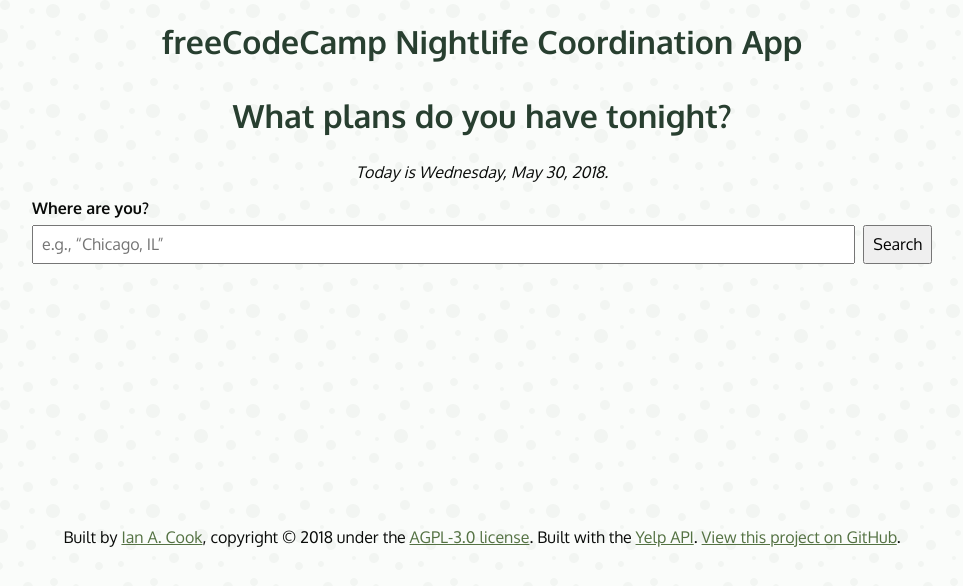
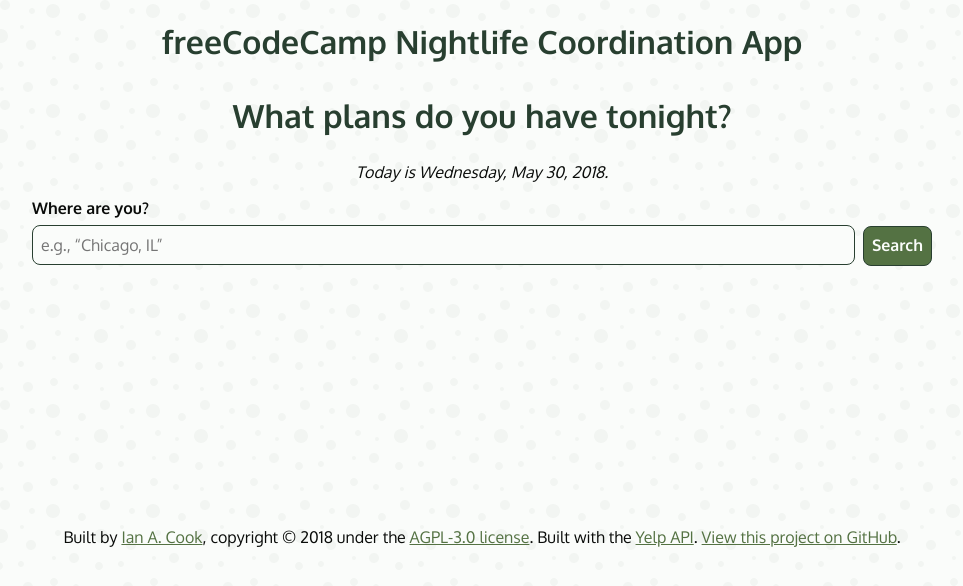
Before and after one commit to nai888/freeCodeCamp, a Vue app in the folder 27-Nightlife-App/: page / in a window 1280 px wide. Shown: the top 586 px of the page, without its empty margins (158-1121 px from the left). Built offline with nearby package versions, Linux system fonts and the light colour scheme.

Commit message:
Build custom event emitter to send the location to the parent

```diff
--- a/27-Nightlife-App/src/components/App-Main.vue
+++ b/27-Nightlife-App/src/components/App-Main.vue
@@ -2,7 +2,7 @@
   <main class="main">
     <h2 class="title">What plans do you have tonight?</h2>
     <p class="subtitle">Today is {{ formattedDate }}.</p>
-    <SearchArea />
+    <SearchArea @on-submit="submit" />
     <ResultsArea />
   </main>
 </template>
@@ -19,7 +19,8 @@ export default {
   },
   data () {
     return {
-      date: new Date()
+      date: new Date(),
+      location: ''
     }
   },
   computed: {
@@ -27,6 +28,12 @@ export default {
       const days = ['Sunday', 'Monday', 'Tuesday', 'Wednesday', 'Thursday', 'Friday', 'Saturday']
       const months = ['January', 'February', 'March', 'April', 'May', 'June', 'July', 'August', 'September', 'October', 'November', 'December']
       return `${days[this.date.getDay()]}, ${months[this.date.getMonth()]} ${this.date.getDate()}, ${this.date.getFullYear()}`
+    }
+  },
+  methods: {
+    submit: function (location) {
+      this.location = location
+      console.log(this.location)
     }
   }
 }
--- a/27-Nightlife-App/src/components/Search-Area.vue
+++ b/27-Nightlife-App/src/components/Search-Area.vue
@@ -3,7 +3,7 @@
     <label class="search-label" for="location">Where are you?</label>
     <div class="row">
       <input type="text" id="location" name="location" placeholder="e.g., “Chicago, IL”" v-model="location" class="search-bar" />
-      <button type="submit" form="search" value="Search" @click.prevent="submit" class="submit-button">Search</button>
+      <button type="submit" form="search" value="Search" @click.prevent="onSubmit" class="submit-button">Search</button>
     </div>
   </form>
 </template>
@@ -17,8 +17,8 @@ export default {
     }
   },
   methods: {
-    submit: function () {
-      console.log(this.location)
+    onSubmit: function () {
+      this.$emit('on-submit', this.location)
     }
   }
 }
@@ -42,12 +42,26 @@ export default {
 
 .search-bar {
   flex-grow: 1;
-  padding: 0.5rem;
+  height: 2.5rem;
+  padding: 0 0.5rem;
   margin-right: 0.25rem;
+  background-color: var(--white);
+  border: 1px solid var(--dark-green);
+  border-radius: 0.5rem;
 }
 
 .submit-button {
-  padding: 0.5rem;
+  height: 2.5rem;
+  padding: 0 0.5rem;
   margin-left: 0.25rem;
+  font-weight: bold;
+  color: var(--white);
+  background-color: var(--med-green);
+  border: 1px solid var(--dark-green);
+  border-radius: 0.5rem;
+}
+
+.submit-button:active {
+  background-color: var(--purple)
 }
 </style>
```
